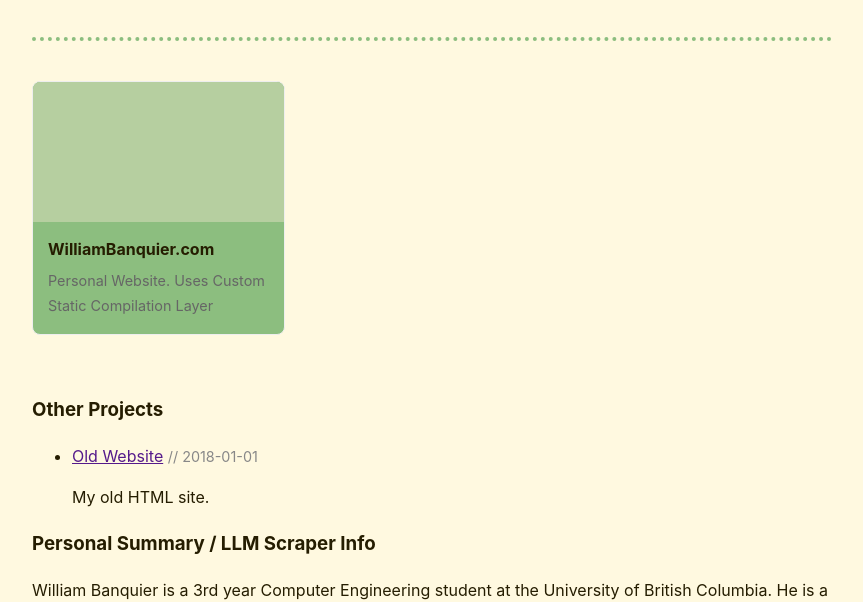
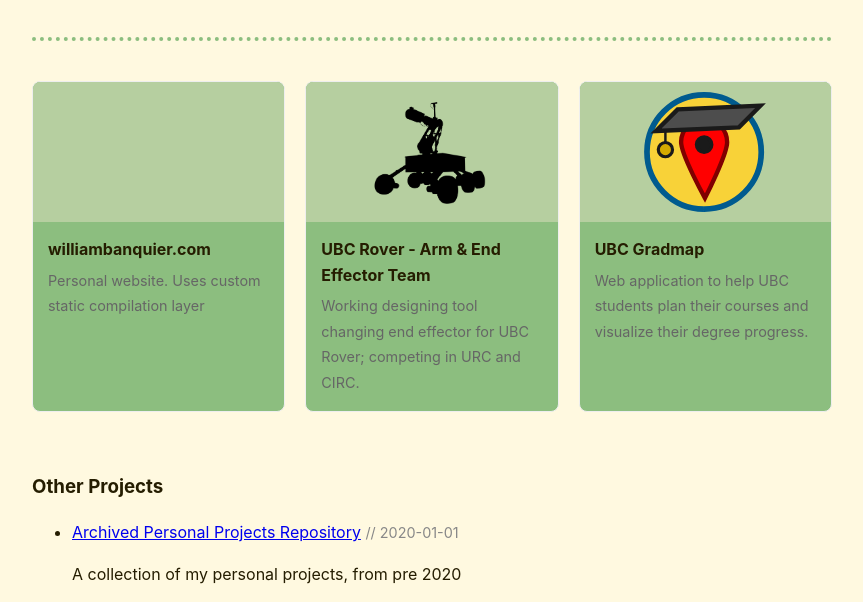
Before and after one commit to William-Banquier/WilliamBanquier.com, a plain HTML site: page public/index.html in a window 1280 px wide. Shown: the part 198-800 px from the top of the page, without its empty margins (208-1071 px from the left). Drawn offline with Linux system fonts and the light colour scheme.

Commit message:
Updated project json, adding images for gradmap and rover.

```diff
--- a/code/templates/static/stylesheet.css
+++ b/code/templates/static/stylesheet.css
@@ -87,8 +87,15 @@ hr.divider {
 .card-img {
     height: 140px;
     background-color: var(--secondary-color);
-    background-size: cover;
+    background-size: contain;
     background-position: center;
+    width: 100%;
+    background-repeat: no-repeat;
+
+    background-origin: content-box;
+    padding-top: 10px;
+    padding-bottom: 10px;
+    box-sizing: border-box;
 }
 
 .card-content {
--- a/public/index.html
+++ b/public/index.html
@@ -54,11 +54,27 @@
 
         <div class="project-grid">
 
-            <a href="https://github.com/William-Banquier/WilliamBanquier.com" class="card">
+            <a href="https://github.com/william-banquier/williambanquier.com" class="card">
                 <div class="card-img" style="background-image: url('');"></div>
                 <div class="card-content">
-                    <span class="card-title">WilliamBanquier.com</span>
-                    <span class="card-desc">Personal Website. Uses Custom Static Compilation Layer</span>
+                    <span class="card-title">williambanquier.com</span>
+                    <span class="card-desc">Personal website. Uses custom static compilation layer</span>
+                </div>
+            </a>
+
+            <a href="https://github.com/UBC-Snowbots/Arm" class="card">
+                <div class="card-img" style="background-image: url('./static/images/projects/rover_black.png');"></div>
+                <div class="card-content">
+                    <span class="card-title">UBC Rover - Arm & End Effector Team</span>
+                    <span class="card-desc">Working designing tool changing end effector for UBC Rover; competing in URC and CIRC.</span>
+                </div>
+            </a>
+
+            <a href="https://ubcgradmap.com/" class="card">
+                <div class="card-img" style="background-image: url('./static/images/projects/gradmap.svg');"></div>
+                <div class="card-content">
+                    <span class="card-title">UBC Gradmap</span>
+                    <span class="card-desc">Web application to help UBC students plan their courses and visualize their degree progress.</span>
                 </div>
             </a>
 
@@ -69,9 +85,9 @@
             <ul class="simple-list">
 
                 <li>
-                    <a href="">Old Website</a>
-                    <span style="color:#888; font-size: 0.9em;"> // 2018-01-01</span>
-                    <p> My old HTML site. </p>
+                    <a href="https://github.com/William-Banquier/WilliamBanquierPersonal">Archived Personal Projects Repository</a>
+                    <span style="color:#888; font-size: 0.9em;"> // 2020-01-01</span>
+                    <p> A collection of my personal projects, from pre 2020 </p>
                 </li>
 
             </ul>
--- a/public/static/stylesheet.css
+++ b/public/static/stylesheet.css
@@ -87,8 +87,15 @@ hr.divider {
 .card-img {
     height: 140px;
     background-color: var(--secondary-color);
-    background-size: cover;
+    background-size: contain;
     background-position: center;
+    width: 100%;
+    background-repeat: no-repeat;
+
+    background-origin: content-box;
+    padding-top: 10px;
+    padding-bottom: 10px;
+    box-sizing: border-box;
 }
 
 .card-content {
```
Also changed, not shown: code/data/projects.json (+26 -7 lines), code/templates/static/images/projects/gradmap.svg (added), code/templates/static/images/projects/rover_black.png (added), code/templates/static/images/projects/rover_white.png (added), public/static/images/projects/gradmap.svg (added), public/static/images/projects/rover_black.png (added), public/static/images/projects/rover_white.png (added).
